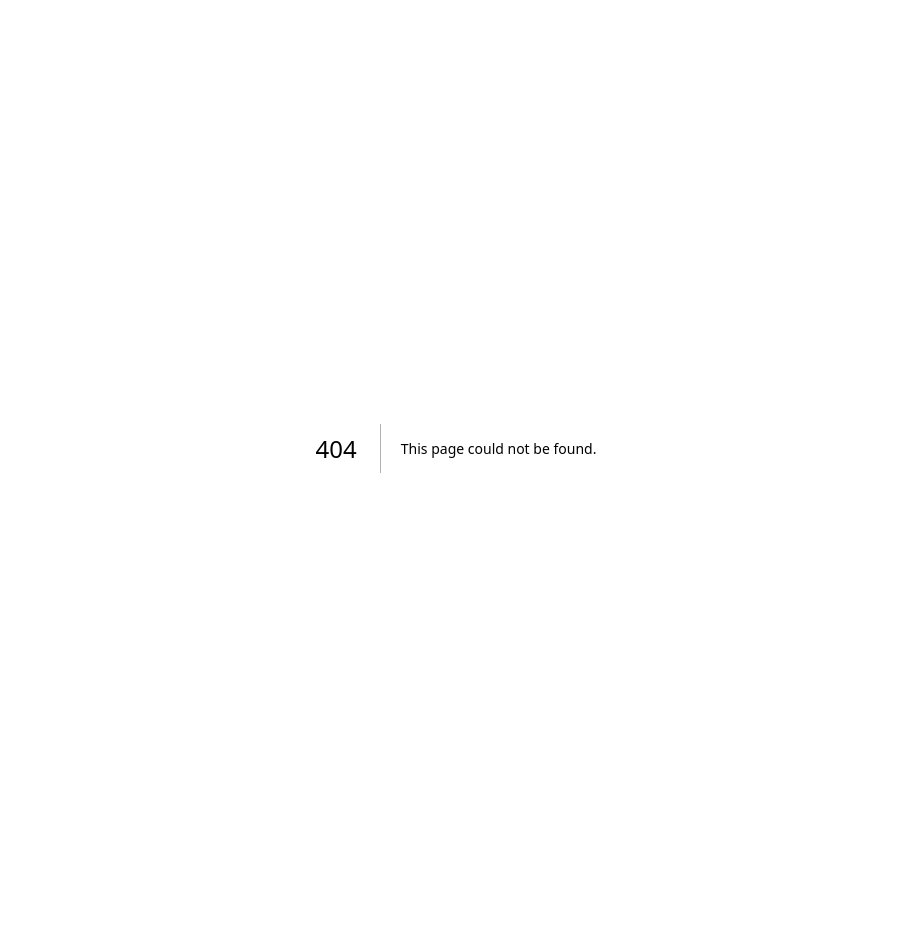
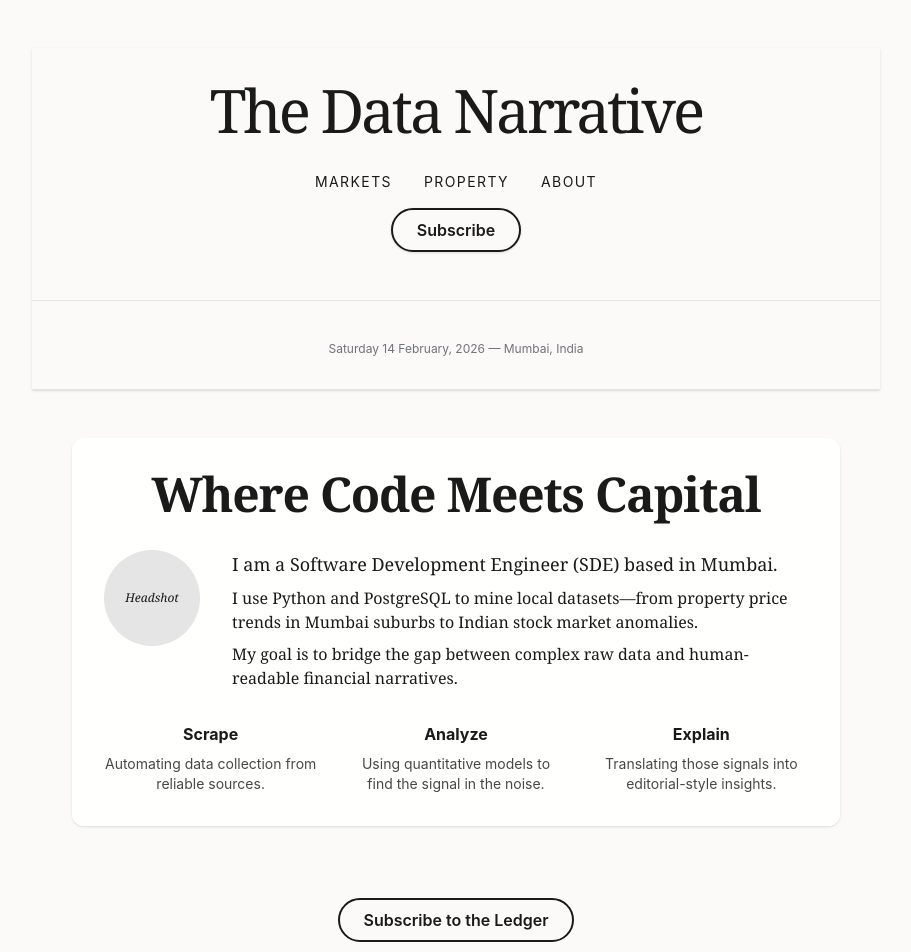
Before and after one commit to shl0lxd/the-data-narrative, a Next.js app: page /about in a window 1280 px wide. Before the commit this address had no page. Shown: the top 952 px of the page, without its empty margins (184-1095 px from the left). Before the commit the page ends 896 px from the top, so only its background shows below. Built offline with nearby package versions, Linux system fonts and the light colour scheme; no server answers.

Commit message:
PRODUCT: Full navigation, anchor scrolling, and About page live

```diff
--- /dev/null
+++ b/src/app/about/page.js
@@ -0,0 +1,28 @@
+import Link from 'next/link';
+import Masthead from '../../components/Masthead';
+import AboutSection from '../../components/AboutSection';
+
+export const metadata = {
+  title: 'About | The Data Narrative',
+  description: 'Where code meets capital—data-driven narratives from Mumbai.',
+};
+
+export default function AboutPage() {
+  return (
+    <>
+      <Masthead />
+      <section className="flex flex-col items-center max-w-4xl mx-auto px-4">
+        <AboutSection />
+        <Link
+          href="/#newsletter"
+          className="inline-block mt-6 border-2 border-ink rounded-full px-6 py-2 font-sans font-semibold text-ink bg-paper hover:bg-ink hover:text-paper transition-colors"
+        >
+          Subscribe to the Ledger
+        </Link>
+        <Link href="/" className="mt-6 text-sm text-zinc-500 hover:text-ink transition">
+          ← Back to narratives
+        </Link>
+      </section>
+    </>
+  );
+}
--- a/src/app/actions/subscribe.js
+++ b/src/app/actions/subscribe.js
@@ -48,3 +48,8 @@ export async function subscribe(formData) {
 
   return { success: true };
 }
+
+/** Wrapper for useActionState: (prevState, formData) => result */
+export async function subscribeFormAction(prevState, formData) {
+  return await subscribe(formData);
+}
--- a/src/app/page.js
+++ b/src/app/page.js
@@ -3,6 +3,7 @@ import Masthead from '../components/Masthead';
 import AboutSection from '../components/AboutSection';
 import NewsletterForm from '../components/NewsletterForm';
 import DataChartSection from '../components/DataChartSection';
+import ScrollToHash from '../components/ScrollToHash';
 import { supabase } from '../utils/supabaseClient';
 
 /** Relevance Feed: fetch from posts_with_relevance, sort by relevance_score descending. */
@@ -12,19 +13,6 @@ export default async function HomePage() {
     .select('id, slug, title, deck, published_at, created_at, like_count, relevance_score')
     .order('relevance_score', { ascending: false });
 
-  // Guard: If error or no data (e.g. view missing or empty), return empty state so build doesn't crash
-  if (error || !posts) {
-    return (
-      <>
-        <Masthead />
-        <main className="bg-paper text-ink min-h-screen p-12 text-center">
-          <h1 className="font-serif text-3xl">The Ledger is currently empty.</h1>
-          <p className="mt-4 text-zinc-600">Drafting new narratives...</p>
-        </main>
-      </>
-    );
-  }
-
   const chartData = [
     { date: '2026-01', value: 120 },
     { date: '2026-02', value: 130 },
@@ -32,11 +20,14 @@ export default async function HomePage() {
     { date: '2026-04', value: 140 },
   ];
 
+  const hasPosts = !error && posts && posts.length > 0;
+
   return (
     <>
+      <ScrollToHash />
       <Masthead />
-      <section className="flex flex-col items-center">
-        {posts?.length > 0 ? (
+      <section className="flex flex-col items-center" id="markets" aria-label="Markets & narratives">
+        {hasPosts ? (
           <ul className="w-full max-w-3xl mx-auto mb-12 space-y-8">
             {posts?.map((post) => (
               <li key={post.id}>
@@ -56,12 +47,17 @@ export default async function HomePage() {
               </li>
             ))}
           </ul>
-        ) : null}
-        <div className="my-8 w-full max-w-2xl">
+        ) : (
+          <div className="w-full max-w-3xl mx-auto mb-12 py-12 text-center">
+            <h2 className="font-serif text-3xl text-ink">The Ledger is currently empty.</h2>
+            <p className="mt-4 text-zinc-600">Drafting new narratives...</p>
+          </div>
+        )}
+        <div className="my-8 w-full max-w-2xl" id="property" aria-label="Property & data">
           <DataChartSection data={chartData} />
         </div>
         <AboutSection />
-        <div className="my-8">
+        <div className="my-8 w-full" id="newsletter" aria-label="Newsletter signup">
           <NewsletterForm />
         </div>
       </section>
--- a/src/components/Masthead.js
+++ b/src/components/Masthead.js
@@ -1,10 +1,11 @@
 import React from 'react';
+import Link from 'next/link';
 import MastheadAdminLink from './MastheadAdminLink';
 
 const NAV_LINKS = [
-  { name: 'Markets', href: '#' },
-  { name: 'Property', href: '#' },
-  { name: 'About', href: '#' },
+  { name: 'Markets', href: '/#markets' },
+  { name: 'Property', href: '/#property' },
+  { name: 'About', href: '/about' },
 ];
 
 export default function Masthead() {
@@ -15,25 +16,30 @@ export default function Masthead() {
 
   return (
     <header className="bg-paper text-ink border-b border-zinc-200 shadow-sm py-8 mb-12">
-      <h1 className="font-serif text-6xl tracking-tighter text-center mb-8">
-        The Data Narrative
-      </h1>
+      <Link href="/" className="block">
+        <h1 className="font-serif text-6xl tracking-tighter text-center mb-8 hover:opacity-90 transition">
+          The Data Narrative
+        </h1>
+      </Link>
       <nav className="flex justify-center items-center gap-x-8 mt-4 flex-wrap">
         {NAV_LINKS.map(link => (
-          <a
+          <Link
             key={link.name}
             href={link.href}
             className="font-sans text-sm uppercase tracking-widest hover:underline hover:opacity-80 transition"
           >
             {link.name}
-          </a>
+          </Link>
         ))}
         <MastheadAdminLink />
       </nav>
       <div className="flex justify-center mt-4">
-        <button className="border-2 border-ink rounded-full px-6 py-2 font-sans font-semibold text-ink bg-paper hover:bg-ink hover:text-paper transition-colors shadow-sm hover:scale-105">
+        <Link
+          href="/#newsletter"
+          className="inline-block border-2 border-ink rounded-full px-6 py-2 font-sans font-semibold text-ink bg-paper hover:bg-ink hover:text-paper transition-colors shadow-sm hover:scale-105"
+        >
           Subscribe
-        </button>
+        </Link>
       </div>
       <div className="flex justify-center mt-4">
         <div className="nyt-divider h-[1px] bg-zinc-200 w-full my-8" />
--- a/src/components/NewsletterForm.js
+++ b/src/components/NewsletterForm.js
@@ -1,35 +1,21 @@
 'use client';
-import React, { useState } from 'react';
+
+import React, { useState, useEffect } from 'react';
+import { useFormState } from 'react-dom';
+import { subscribeFormAction } from '../app/actions/subscribe';
 
 export default function NewsletterForm() {
   const [email, setEmail] = useState('');
-  const [loading, setLoading] = useState(false);
-  const [message, setMessage] = useState('');
+  const [state, formAction] = useFormState(subscribeFormAction, null);
 
-  async function handleSubmit(e) {
-    e.preventDefault();
-    setLoading(true);
-    setMessage('');
-    try {
-      const res = await fetch('/app/actions/subscribe', {
-        method: 'POST',
-        body: new FormData(e.target),
-      });
-      const result = await res.json();
-      if (result.success) {
-        setMessage('Thank you for joining the ledger.');
-        setEmail('');
-      } else {
-        setMessage(result.error || 'Something went wrong.');
-      }
-    } catch {
-      setMessage('Something went wrong.');
-    }
-    setLoading(false);
-  }
+  useEffect(() => {
+    if (state?.success) setEmail('');
+  }, [state?.success]);
+
+  const message = state?.success ? 'Thank you for joining the ledger.' : state?.error ?? '';
 
   return (
-    <form onSubmit={handleSubmit} className="bg-white/90 rounded-xl shadow-sm px-8 py-8 max-w-md mx-auto flex flex-col items-center mb-12">
+    <form action={formAction} className="bg-white/90 rounded-xl shadow-sm px-8 py-8 max-w-md mx-auto flex flex-col items-center mb-12">
       <div className="w-full flex flex-row items-center gap-2 mb-4">
         <input
           type="email"
@@ -42,15 +28,14 @@ export default function NewsletterForm() {
         />
         <button
           type="submit"
-          disabled={loading}
-          className="font-sans text-sm border-2 border-ink rounded-full px-6 py-2 bg-paper text-ink font-semibold hover:bg-ink hover:text-paper transition-colors shadow-sm hover:scale-105"
+          className="font-sans text-sm border-2 border-ink rounded-full px-6 py-2 bg-paper text-ink font-semibold hover:bg-ink hover:text-paper transition-colors shadow-sm hover:scale-105 disabled:opacity-70"
         >
-          {loading ? 'Joining...' : 'Subscribe'}
+          Subscribe
         </button>
       </div>
       <div className="nyt-divider h-[1px] bg-zinc-200 w-full my-8" />
       {message && (
-        <div className="font-sans text-xs text-center mt-2 text-ink">
+        <div className={`font-sans text-sm text-center mt-2 ${state?.success ? 'text-zinc-700' : 'text-red-600'}`}>
           {message}
         </div>
       )}
--- /dev/null
+++ b/src/components/ScrollToHash.js
@@ -0,0 +1,14 @@
+'use client';
+
+import { useEffect } from 'react';
+
+/** On mount, scroll to the element matching window.location.hash (e.g. #newsletter). */
+export default function ScrollToHash() {
+  useEffect(() => {
+    const hash = typeof window !== 'undefined' ? window.location.hash.slice(1) : '';
+    if (!hash) return;
+    const el = document.getElementById(hash);
+    if (el) el.scrollIntoView({ behavior: 'smooth', block: 'start' });
+  }, []);
+  return null;
+}
```
